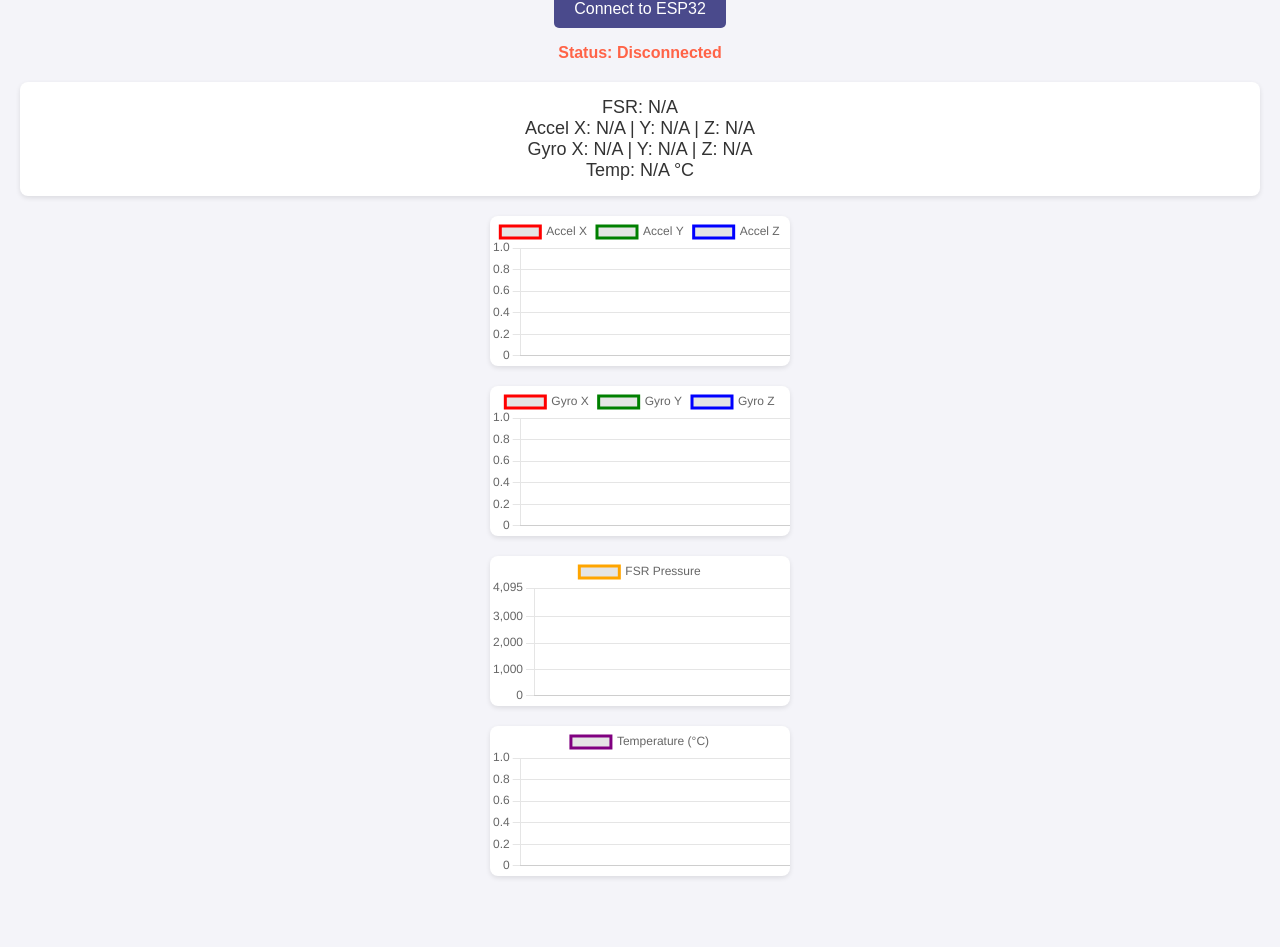
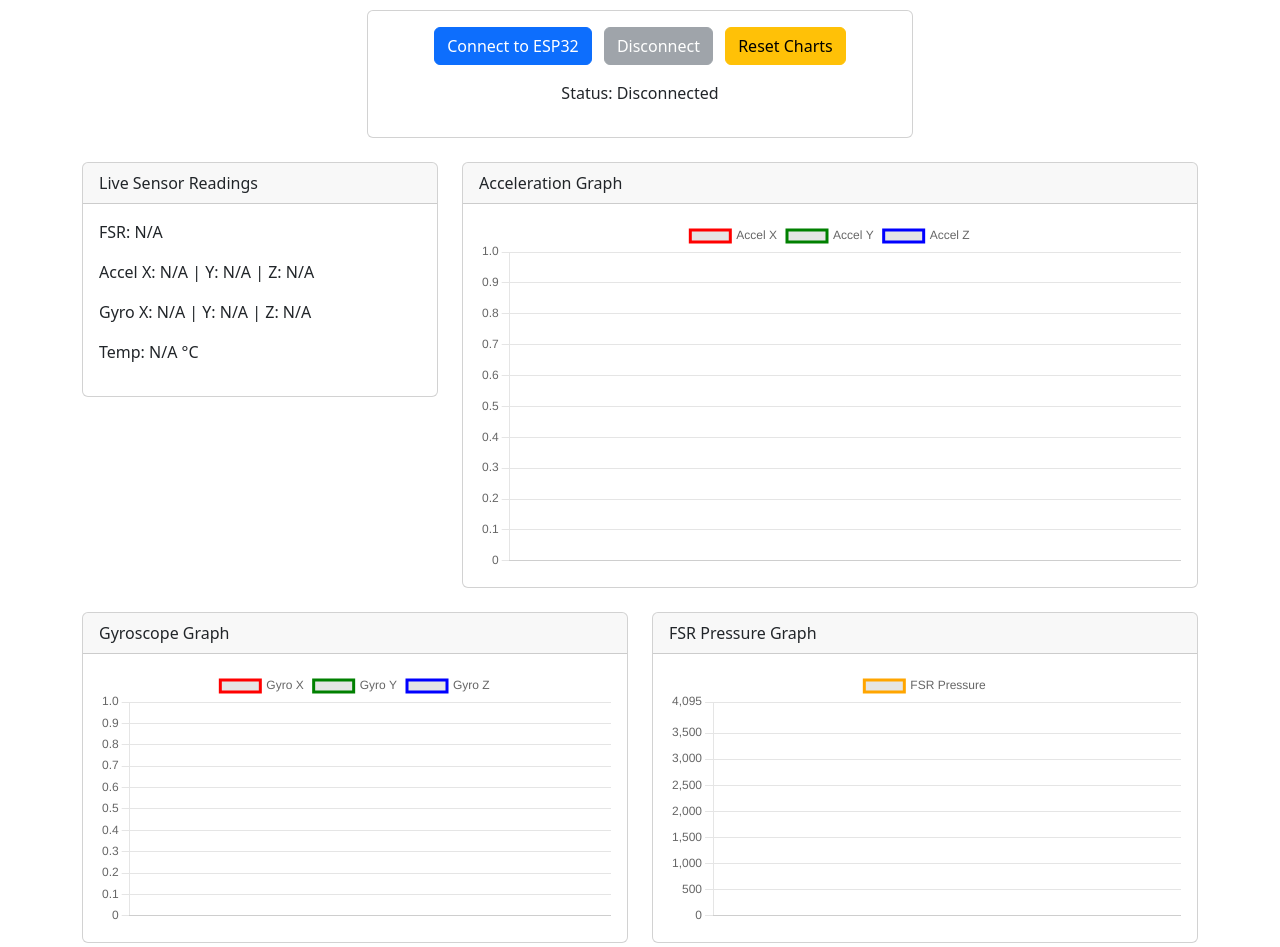
Before and after one commit to SamHocking/gk-web, a plain HTML site: page index.html in a window 1280 px wide. Shown: the part 110-1057 px from the top of the page. Before the commit the page ends 1026 px from the top, so only its background shows below. Drawn offline with nearby package versions, Linux system fonts and the light colour scheme.

Commit message:
Update index.html

```diff
--- a/index.html
+++ b/index.html
@@ -5,71 +5,84 @@
     <meta charset="UTF-8">
     <meta name="viewport" content="width=device-width, initial-scale=1.0">
     <title>ESP32 Sensor Dashboard</title>
-    <script src="https://cdn.jsdelivr.net/npm/chart.js"></script>  <!-- For graphs -->
-    <style>
-        body {
-            font-family: Arial, sans-serif;
-            text-align: center;
-            background-color: #f4f4f9;
-            color: #333;
-            margin: 0;
-            padding: 20px;
-        }
-        h1 {
-            color: #4a4a8c;
-        }
-        #status {
-            font-weight: bold;
-            color: #ff6347;
-        }
-        #data {
-            margin-top: 20px;
-            font-size: 18px;
-            background: #fff;
-            padding: 15px;
-            border-radius: 8px;
-            box-shadow: 0 2px 5px rgba(0,0,0,0.1);
-        }
-        canvas {
-            max-width: 600px;
-            margin: 20px auto;
-            background: #fff;
-            border-radius: 8px;
-            box-shadow: 0 2px 5px rgba(0,0,0,0.1);
-        }
-        button {
-            background-color: #4a4a8c;
-            color: white;
-            border: none;
-            padding: 10px 20px;
-            font-size: 16px;
-            border-radius: 5px;
-            cursor: pointer;
-        }
-        button:hover {
-            background-color: #363677;
-        }
-        button:disabled {
-            background-color: #ccc;
-            cursor: not-allowed;
-        }
-    </style>
+    <!-- Bootstrap CSS for professional layout -->
+    <link href="https://cdn.jsdelivr.net/npm/bootstrap@5.3.0/dist/css/bootstrap.min.css" rel="stylesheet">
+    <!-- Chart.js for graphs -->
+    <script src="https://cdn.jsdelivr.net/npm/chart.js"></script>
+    <!-- Custom CSS -->
+    <link rel="stylesheet" href="style.css">
 </head>
 <body>
-    <h1>ESP32 Sensor Dashboard</h1>
-    <button id="connectBtn">Connect to ESP32</button>
-    <p id="status">Status: Disconnected</p>
-    <div id="data">
-        FSR: <span id="fsr">N/A</span><br>
-        Accel X: <span id="accelX">N/A</span> | Y: <span id="accelY">N/A</span> | Z: <span id="accelZ">N/A</span><br>
-        Gyro X: <span id="gyroX">N/A</span> | Y: <span id="gyroY">N/A</span> | Z: <span id="gyroZ">N/A</span><br>
-        Temp: <span id="temp">N/A</span> °C
+    <div class="container mt-5">
+        <h1 class="text-center mb-4">ESP32 Sensor Dashboard</h1>
+        <div class="row justify-content-center mb-4">
+            <div class="col-md-6">
+                <div class="card">
+                    <div class="card-body text-center">
+                        <button id="connectBtn" class="btn btn-primary me-2">Connect to ESP32</button>
+                        <button id="disconnectBtn" class="btn btn-secondary me-2" disabled>Disconnect</button>
+                        <button id="resetChartsBtn" class="btn btn-warning">Reset Charts</button>
+                        <p id="status" class="mt-3 font-weight-bold">Status: Disconnected</p>
+                    </div>
+                </div>
+            </div>
+        </div>
+        <div class="row">
+            <!-- Sensor Data Card -->
+            <div class="col-md-4">
+                <div class="card mb-4">
+                    <div class="card-header">Live Sensor Readings</div>
+                    <div class="card-body">
+                        <p>FSR: <span id="fsr">N/A</span></p>
+                        <p>Accel X: <span id="accelX">N/A</span> | Y: <span id="accelY">N/A</span> | Z: <span id="accelZ">N/A</span></p>
+                        <p>Gyro X: <span id="gyroX">N/A</span> | Y: <span id="gyroY">N/A</span> | Z: <span id="gyroZ">N/A</span></p>
+                        <p>Temp: <span id="temp">N/A</span> °C</p>
+                    </div>
+                </div>
+            </div>
+            <!-- Accel Graph -->
+            <div class="col-md-8">
+                <div class="card mb-4">
+                    <div class="card-header">Acceleration Graph</div>
+                    <div class="card-body">
+                        <canvas id="accelChart"></canvas>
+                    </div>
+                </div>
+            </div>
+        </div>
+        <div class="row">
+            <!-- Gyro Graph -->
+            <div class="col-md-6">
+                <div class="card mb-4">
+                    <div class="card-header">Gyroscope Graph</div>
+                    <div class="card-body">
+                        <canvas id="gyroChart"></canvas>
+                    </div>
+                </div>
+            </div>
+            <!-- FSR Graph -->
+            <div class="col-md-6">
+                <div class="card mb-4">
+                    <div class="card-header">FSR Pressure Graph</div>
+                    <div class="card-body">
+                        <canvas id="fsrChart"></canvas>
+                    </div>
+                </div>
+            </div>
+        </div>
+        <div class="row">
+            <!-- Temp Graph (Gauge-like bar for simplicity) -->
+            <div class="col-md-6 mx-auto">
+                <div class="card mb-4">
+                    <div class="card-header">Temperature Graph</div>
+                    <div class="card-body">
+                        <canvas id="tempChart"></canvas>
+                    </div>
+                </div>
+            </div>
+        </div>
     </div>
-    <canvas id="accelChart"></canvas>  <!-- Acceleration graph -->
-    <canvas id="gyroChart"></canvas>   <!-- Gyroscope graph -->
-    <canvas id="fsrChart"></canvas>    <!-- FSR pressure graph -->
-    <canvas id="tempChart"></canvas>   <!-- Temperature graph -->
 
-    <script src="script.js"></script>  <!-- Link to external JS file -->
+    <script src="script.js"></script>  <!-- External JS -->
 </body>
 </html>
```
